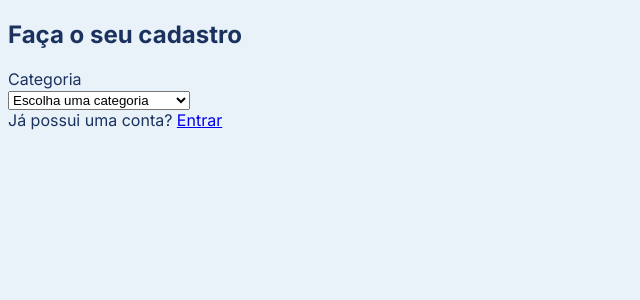
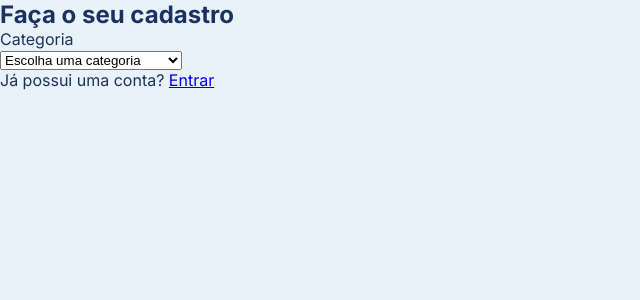
Before and after one commit to Logic-Ware/vigia-saude-web, a Next.js app: page /cadastro in a window 1280 px wide. Shown: the top 300 px of the page, without its empty margins (0-640 px from the left). Built offline with nearby package versions, Linux system fonts and the light colour scheme.

Commit message:
remove preset style

```diff
--- a/src/app/(pages)/layout.js
+++ b/src/app/(pages)/layout.js
@@ -1,4 +1,5 @@
 import { Inter } from 'next/font/google'
+import "../styles/App.scss"
 
 const inter = Inter({ subsets: ['latin'] })
 
--- a/src/app/styles/App.scss
+++ b/src/app/styles/App.scss
@@ -5,10 +5,14 @@ $primary-color: #1b325f;
 $secundary-color: #9cc4e4;
 $background-color: #e9f2f9;
 
+* {
+    margin: 0;
+    box-sizing: border-box;
+}
+
 
 body {
     font-family: $font-family;
     color: $primary-color;
     background-color: $background-color;
-    box-sizing: border-box;
 }
```
